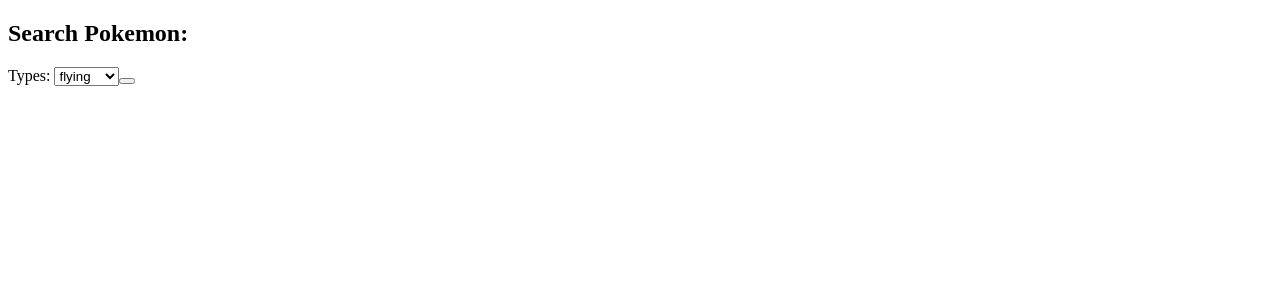
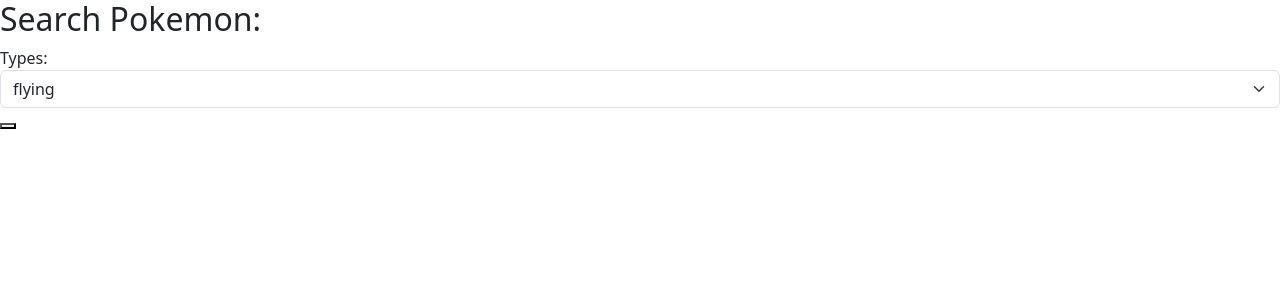
Before and after one commit to 210927-JavaFS/PokeQuery, an Angular app in the folder PokeQuery/: page /search in a window 1280 px wide. Shown: the top 300 px of the page. Built offline with nearby package versions, Linux system fonts and the light colour scheme.

Commit message:
add type select class

```diff
--- a/PokeQuery/angular.json
+++ b/PokeQuery/angular.json
@@ -30,7 +30,7 @@
               "src/assets"
             ],
             "styles": [
-              "src/styles.css"
+              "node_modules/bootstrap/dist/css/bootstrap.css"
             ],
             "scripts": []
           },
--- a/PokeQuery/src/app/components/poke-search-type/poke-search-type.component.html
+++ b/PokeQuery/src/app/components/poke-search-type/poke-search-type.component.html
@@ -5,7 +5,7 @@
     ice, electric, psychic, fighting, poison, bug, water, fire, fairy
 -->
 <label for="type">Types: </label>
-<select id="type">
+<select id="type" class="form-select">
     <option>
         <p>flying</p>
     </option>
```
